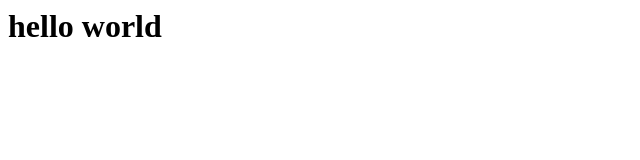
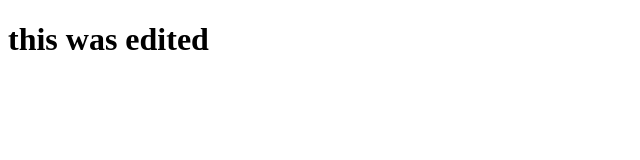
Before and after one commit to Leagues2/Leagues2.github.io, a plain HTML site: page index..html in a window 1280 px wide. Shown: the whole page, without its empty margins (0-640 px from the left). Drawn offline with Linux system fonts and the light colour scheme.

Commit message:
Updated html file

```diff
--- a/index..html
+++ b/index..html
@@ -1 +1,11 @@
-<h1> hello world </h1>
+<!DOCTYPE html>
+<html lang="en">
+<head>
+    <meta charset="UTF-8">
+    <meta name="viewport" content="width=device-width, initial-scale=1.0">
+    <title>Document</title>
+</head>
+<body>
+    <h1>this was edited</h1>
+</body>
+</html>
```
